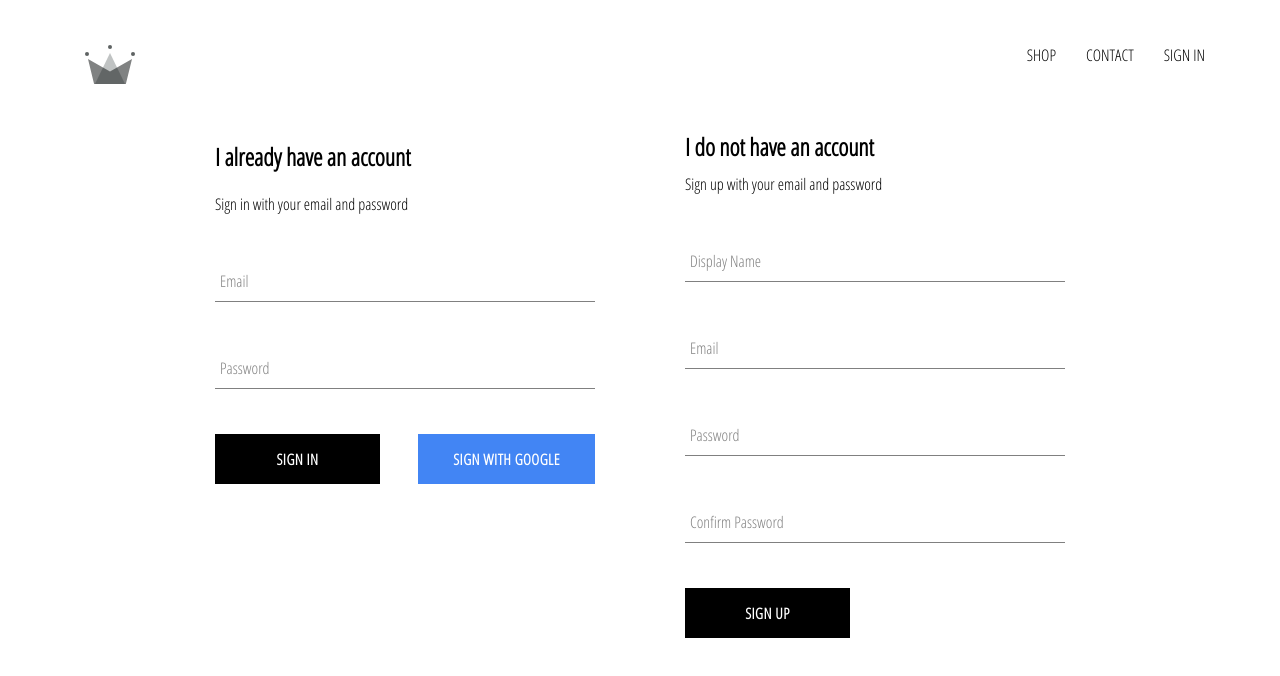
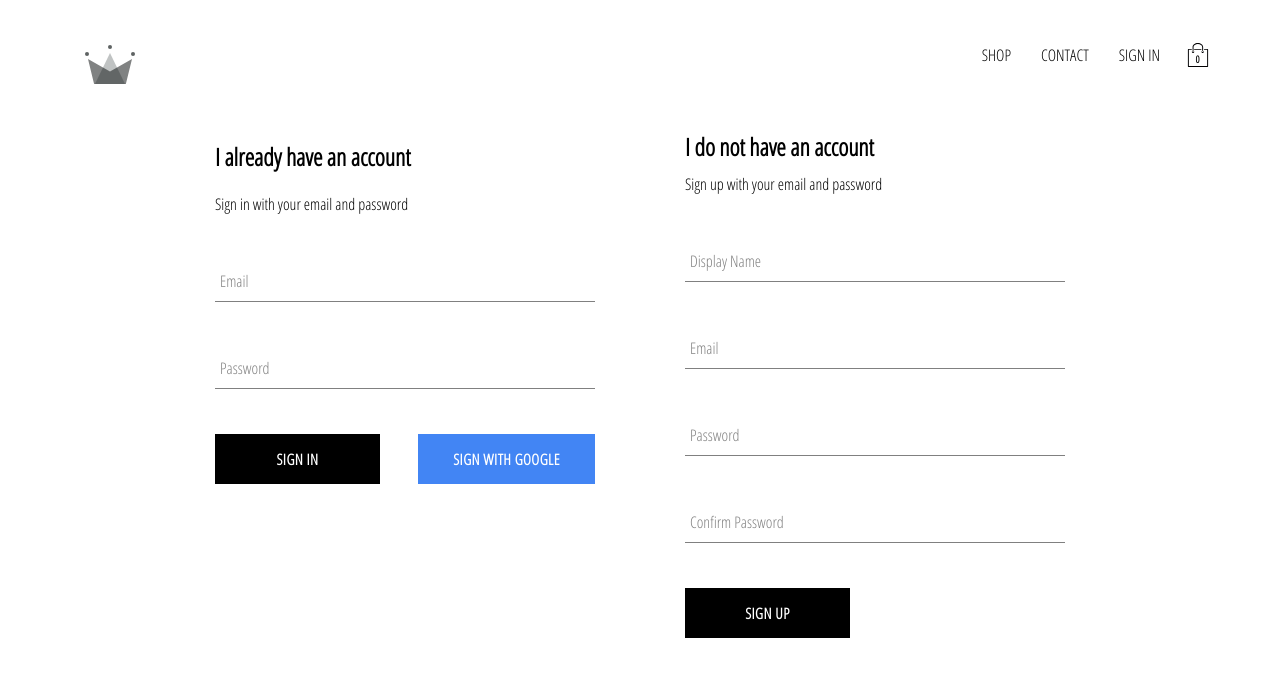
Before and after one commit to Mantofka/crwn-clothing, a React (Create React App) app: page /signin in a window 1280 px wide. Shown: the top 676 px of the page. Built offline with nearby package versions, Linux system fonts and the light colour scheme; no server answers.

Commit message:
Added cart icon as well as cart-dropdown components, also cart reducer

```diff
--- /dev/null
+++ b/src/components/cart-dropdown/cart-dropdown.component.js
@@ -0,0 +1,16 @@
+import React from "react";
+
+import CustomButton from "../custom-bottom/custom-bottom.component";
+
+import "./cart-dropdown.styles.scss";
+
+const CartDropdown = () => {
+  return (
+    <div className='cart-dropdown'>
+      <div className='cart-items' />
+      <CustomButton>GO TO CHECKOUT</CustomButton>
+    </div>
+  );
+};
+
+export default CartDropdown;
--- /dev/null
+++ b/src/components/cart-dropdown/cart-dropdown.styles.scss
@@ -0,0 +1,24 @@
+.cart-dropdown {
+  position: absolute;
+  width: 240px;
+  height: 340px;
+  display: flex;
+  flex-direction: column;
+  padding: 20px;
+  border: 1px solid black;
+  background-color: white;
+  top: 80px;
+  right: 0;
+  z-index: 5;
+
+  .cart-items {
+    height: 240px;
+    display: flex;
+    flex-direction: column;
+    overflow: scroll;
+  }
+
+  button {
+    margin-top: auto;
+  }
+}
--- /dev/null
+++ b/src/components/cart-icon/cart-icon.component.js
@@ -0,0 +1,23 @@
+import React from "react";
+
+import { connect } from "react-redux";
+import { toggleCartHidden } from "../../redux/cart/cart.actions";
+
+import "./cart-icon.styles.scss";
+
+import { ReactComponent as ShoppingIcon } from "../../assets/shopping-bag.svg";
+
+const CartIcon = ({toggleCartHidden}) => {
+  return (
+    <div className='cart-icon' onClick={toggleCartHidden}>
+      <ShoppingIcon className='shopping-icon' />
+      <span className='item-count'>0</span>
+    </div>
+  );
+};
+
+const mapDispatchToProps = (dispatch) => ({
+  toggleCartHidden: () => dispatch(toggleCartHidden()),
+});
+
+export default connect(null, mapDispatchToProps)(CartIcon);
--- /dev/null
+++ b/src/components/cart-icon/cart-icon.styles.scss
@@ -0,0 +1,21 @@
+.cart-icon {
+    width: 45px;
+    height: 45px;
+    position: relative;
+    display: flex;
+    align-items: center;
+    justify-content: center;
+    cursor: pointer;
+
+    .shopping-icon {
+        width: 24px;
+        height: 24px;
+    }
+
+    .item-count {
+        position: absolute;
+        font-size: 10px;
+        font-weight: bold;
+        bottom: 12px;
+    }
+}
--- a/src/components/header/header.component.js
+++ b/src/components/header/header.component.js
@@ -4,11 +4,14 @@ import "./header.styles.scss";
 
 import { connect } from "react-redux";
 
+import CartIcon from "../cart-icon/cart-icon.component";
+import CartDropdown from "../cart-dropdown/cart-dropdown.component";
+
 import { auth } from "../../firebase/firebase.utils";
 
 import { ReactComponent as Logo } from "../../assets/crown.svg";
 
-const Header = ({ currentUser }) => {
+const Header = ({ currentUser, hidden }) => {
   return (
     <div className='header'>
       <Link to='/' className='logo-container'>
@@ -30,13 +33,16 @@ const Header = ({ currentUser }) => {
             SIGN IN
           </Link>
         )}
+        <CartIcon />
       </div>
+      {hidden ? null : <CartDropdown />}
     </div>
   );
 };
 
-const mapStateToProps = (state) => ({
-  currentUser: state.user.currentUser,
+const mapStateToProps = ({ user: { currentUser }, cart: { hidden } }) => ({
+  currentUser,
+  hidden,
 });
 
 export default connect(mapStateToProps)(Header);
--- /dev/null
+++ b/src/redux/cart/cart.actions.js
@@ -0,0 +1,5 @@
+import CartActionTypes from "./cart.types";
+
+export const toggleCartHidden = () => ({
+  type: CartActionTypes.TOGGLE_CART_HIDDEN,
+});
--- /dev/null
+++ b/src/redux/cart/cart.reducer.js
@@ -0,0 +1,20 @@
+import CartActionTypes from "./cart.types";
+
+const INITIAL_STATE = {
+  hidden: true,
+};
+
+const cartReducer = (state = INITIAL_STATE, action) => {
+  switch (action.type) {
+    case CartActionTypes.TOGGLE_CART_HIDDEN:
+      return {
+        ...state,
+        hidden: !state.hidden,
+      };
+
+    default:
+      return state;
+  }
+};
+
+export default cartReducer;
--- /dev/null
+++ b/src/redux/cart/cart.types.js
@@ -0,0 +1,5 @@
+const CartActionTypes = {
+    TOGGLE_CART_HIDDEN: "TOGGLE_CART_HIDDEN",
+  };
+
+  export default CartActionTypes;
--- a/src/redux/root-reducer.js
+++ b/src/redux/root-reducer.js
@@ -1,6 +1,8 @@
 import { combineReducers } from "redux";
 import userReducer from "./user/user.reducer";
+import cartReducer from "./cart/cart.reducer";
 
 export default combineReducers({
   user: userReducer,
+  cart: cartReducer,
 });
--- a/src/redux/user/user.actions.js
+++ b/src/redux/user/user.actions.js
@@ -1,4 +1,4 @@
-import { UserActionTypes } from "./user.types";
+import UserActionTypes from "./user.types";
 
 export const setCurrentUser = (user) => ({
   type: UserActionTypes.SET_CURRENT_USER,
--- a/src/redux/user/user.reducer.js
+++ b/src/redux/user/user.reducer.js
@@ -1,4 +1,4 @@
-import { UserActionTypes } from "./user.types";
+import UserActionTypes  from "./user.types";
 
 const INITIAL_STATE = {
   currentUser: null,
--- a/src/redux/user/user.types.js
+++ b/src/redux/user/user.types.js
@@ -1,3 +1,5 @@
-export const UserActionTypes = {
+const UserActionTypes = {
   SET_CURRENT_USER: "SET_CURRENT_USER",
 };
+
+export default UserActionTypes;
```
Also changed, not shown: src/assets/shopping-bag.svg (added).
